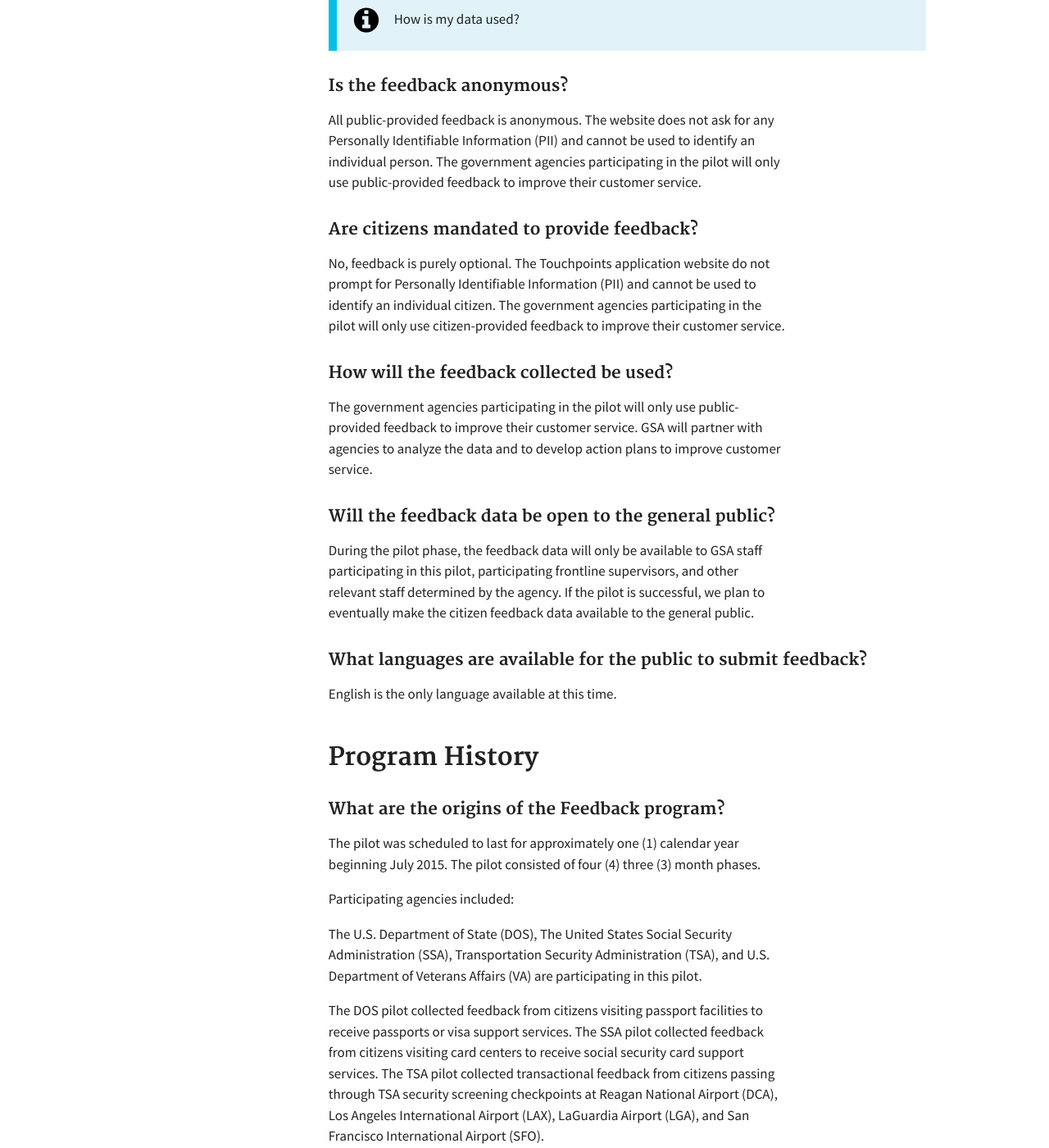
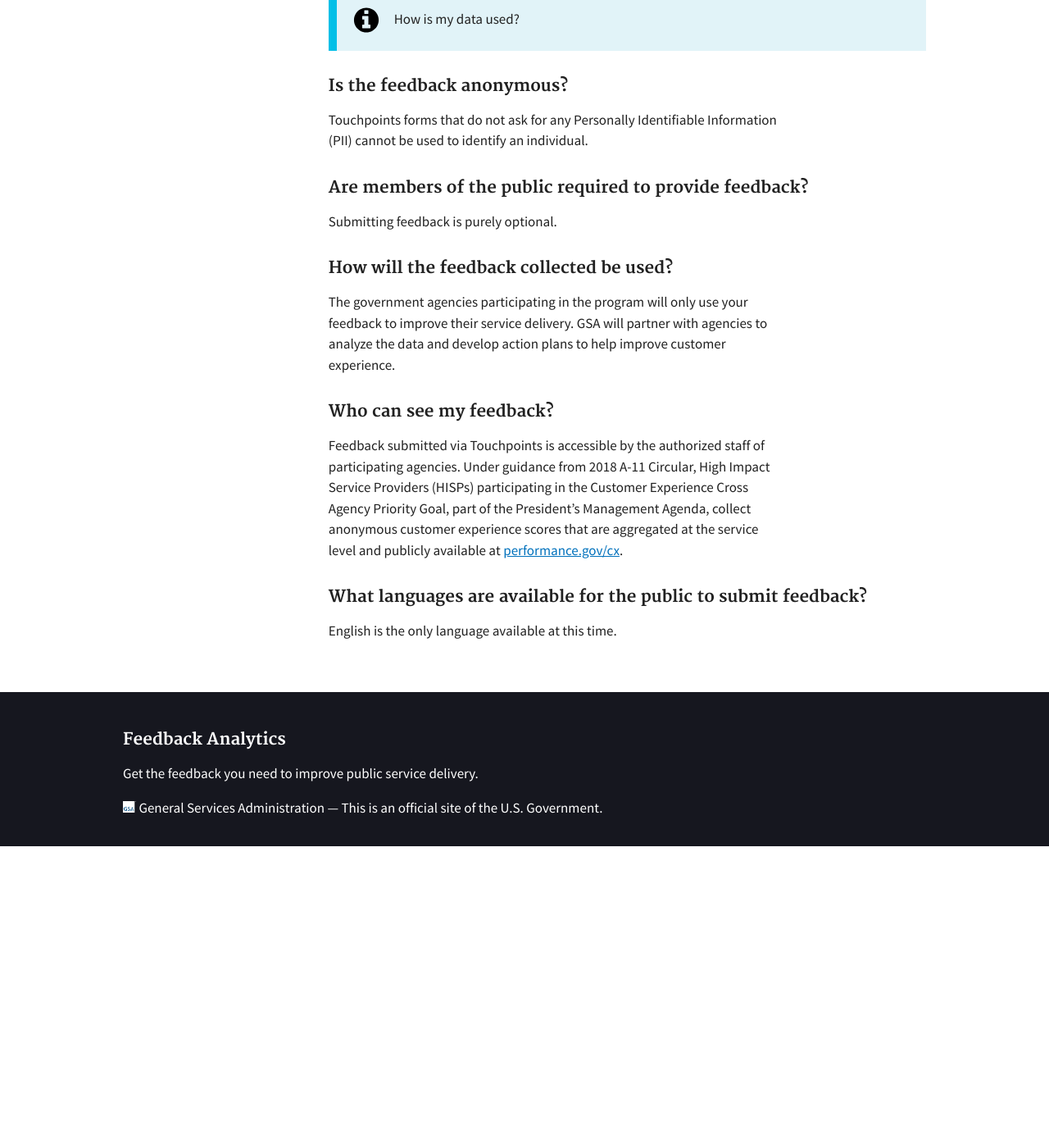
Before and after one commit to GSA/feedback.usa.gov, a Jekyll site: the page built from pages/faq.md, in a window 1280 px wide and 1400 px high, scrolled down 702 px. Shown: the whole window at 82% size. Built offline with Jekyll 4.4.1, drawn with Linux system fonts in a browser that asks for light colours; after the commit the page ends 1734 px from its top, so only the background shows below that; some of the changed text lies outside the part shown.

Commit message:
FAQ edits
Also removes a menu item and shifts some program history to /about

```diff
--- a/_layouts/sidenav-page.html
+++ b/_layouts/sidenav-page.html
@@ -21,11 +21,6 @@ layout: base
                 Feedback Data
               </a>
             </li>
-            <li>
-              <a href="#origins">
-                Program History
-              </a>
-            </li>
           </ul>
         </li>
       </ul>
--- a/pages/faq.md
+++ b/pages/faq.md
@@ -12,7 +12,7 @@ permalink: /faq/
 
 Touchpoints is an
 [open-source](https://github.com/GSA/touchpoints)
-software application created and maintained by the [GSA](https://gsa.gov/?) that enables government agencies to solicit and process user feedback to support the continuous improvement of public systems, services, processes, and policies.
+software application created and maintained by [GSA](https://gsa.gov/?) that enables government agencies to solicit and process user feedback to support the continuous improvement of public systems, services, processes, and policies.
 
 ### How do I get access to Touchpoints?
 
@@ -34,37 +34,22 @@ The public has the option to submit feedback online via a mobile-friendly websit
 
 ### Is the feedback anonymous?
 
-All public-provided feedback is anonymous. The website does not ask for any Personally Identifiable Information (PII) and cannot be used to identify an individual person.  The government agencies participating in the pilot will only use public-provided feedback to improve their customer service.
+Touchpoints forms that do not ask for any Personally Identifiable Information (PII) cannot be used to identify an individual.
 
-### Are citizens mandated to provide feedback?
 
-No, feedback is purely optional.  The Touchpoints application website do not prompt for Personally Identifiable Information (PII) and cannot be used to identify an individual citizen.   The government agencies participating in the pilot will only use citizen-provided feedback to improve their customer service.
+### Are members of the public required to provide feedback?
+
+Submitting feedback is purely optional.
 
 ### How will the feedback collected be used?
 
-The government agencies participating in the pilot will only use public-provided feedback to improve their customer service. GSA will partner with agencies to analyze the data and to develop action plans to improve customer service.
+The government agencies participating in the program will only use your feedback to improve their service delivery. GSA will partner with agencies to analyze the data and develop action plans to help improve customer experience.
 
-### Will the feedback data be open to the general public?
+### Who can see my feedback?
 
-During the pilot phase, the feedback data will only be available to GSA staff participating in this pilot, participating frontline supervisors, and other relevant staff determined by the agency.  If the pilot is successful, we plan to eventually make the citizen feedback data available to the general public.
+Feedback submitted via Touchpoints is accessible by the authorized staff of participating agencies.
+Under guidance from 2018 A-11 Circular, High Impact Service Providers (HISPs) participating in the Customer Experience Cross Agency Priority Goal, part of the President's Management Agenda, collect anonymous customer experience scores that are aggregated at the service level and publicly available at [performance.gov/cx](https://performance.gov/cx).
 
 ### What languages are available for the public to submit feedback?
 
 English is the only language available at this time.
-
-<a name="origins"></a>
-## Program History
-
-### What are the origins of the Feedback program?
-
-The pilot was scheduled to last for approximately one (1) calendar year beginning July 2015.
-The pilot consisted of four (4) three (3) month phases.
-
-Participating agencies included:
-
-The U.S. Department of State (DOS), The United States Social Security Administration (SSA), Transportation Security Administration (TSA), and U.S. Department of Veterans Affairs (VA) are participating in this pilot.
-
-The DOS pilot collected feedback from citizens visiting passport facilities to receive passports or visa support services. The SSA pilot collected feedback from citizens visiting card centers to receive social security card support services.  The TSA pilot collected transactional feedback from citizens passing through TSA security screening checkpoints at Reagan National Airport (DCA), Los Angeles International Airport (LAX), LaGuardia Airport (LGA), and San Francisco International Airport (SFO).
-
-In 2016 and 2018, the Feedback Program became staffed full-time,
-chartered to strategically support Customer Experience initiatives.
```
Also changed, not shown: pages/about.md (+11 -0 lines).
